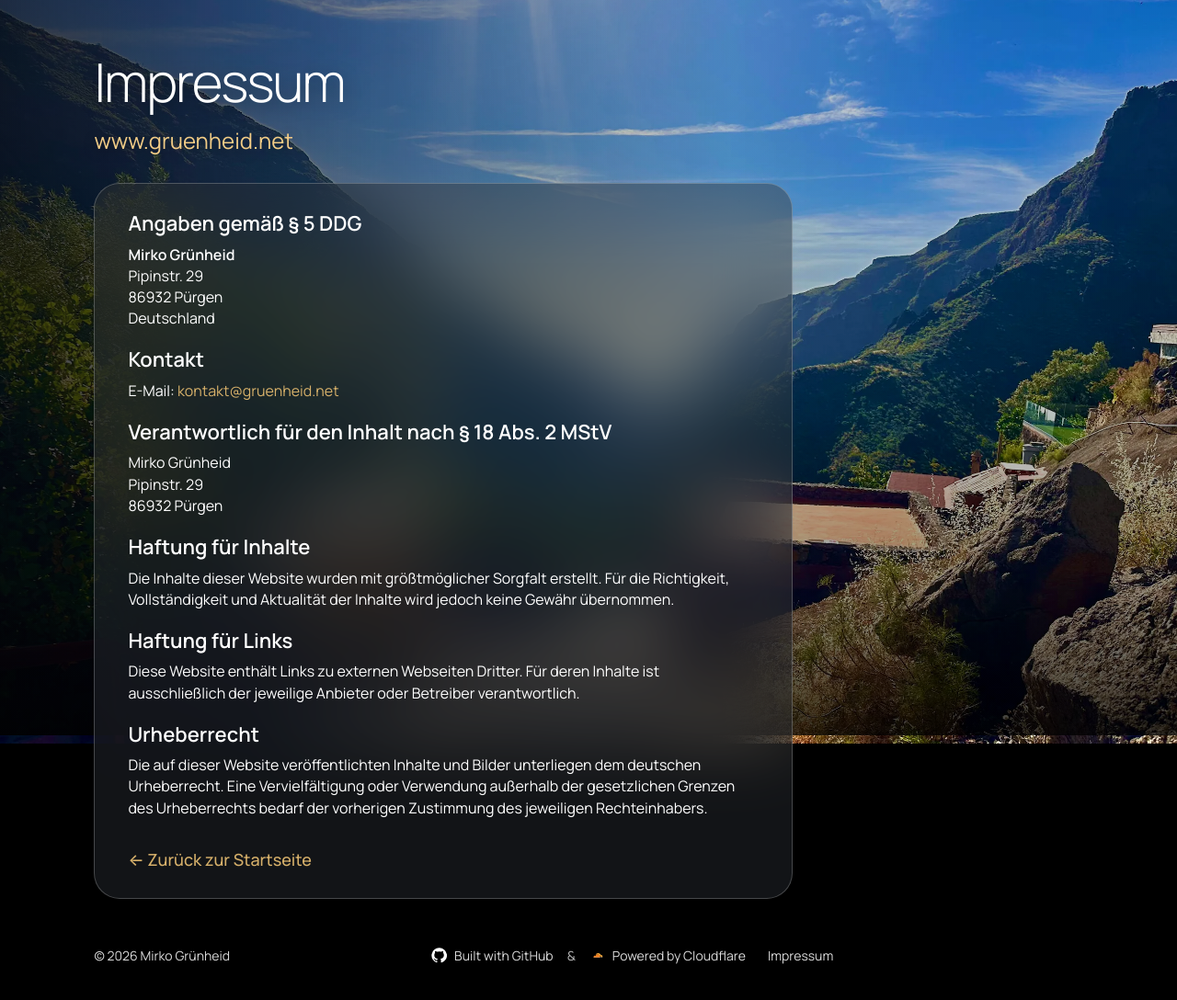
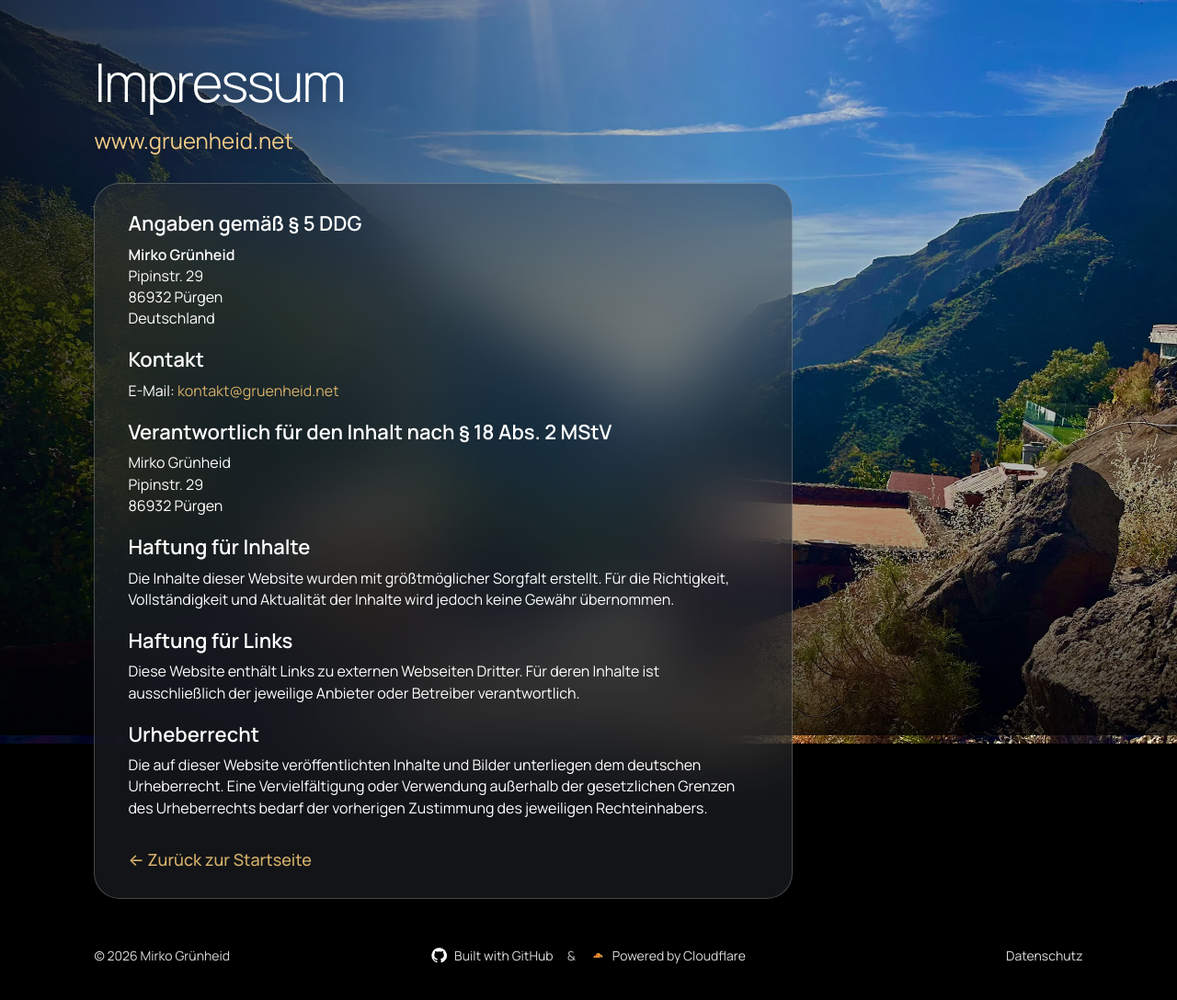
Before and after one commit to Mirko4272/gruenheid.net, a plain HTML site: page impressum.html in a window 1280 px wide. Shown: the whole page at 92% size. Drawn offline with Linux system fonts and the light colour scheme.

Commit message:
Koordinaten und Footer Feinschliff

```diff
--- a/impressum.html
+++ b/impressum.html
@@ -106,7 +106,9 @@
     </span>
   </div>
 
-  <a href="datenschutz.html" class="footer-link">Impressum</a>
+  <div class="footer-links">
+    <a href="datenschutz.html" class="footer-link">Datenschutz</a>
+</div>
 </footer>
 
 </body>
```
Also changed, not shown: datenschutz.html (+3 -2 lines).
